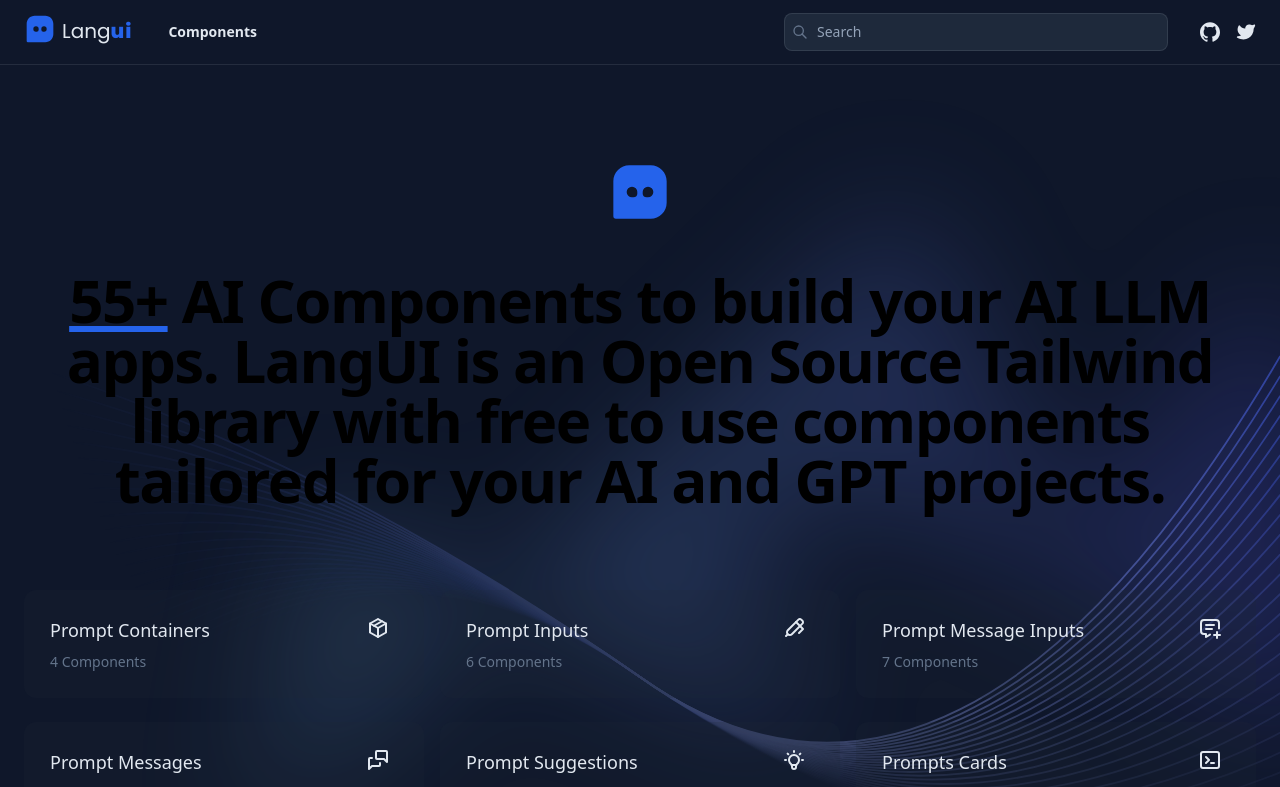
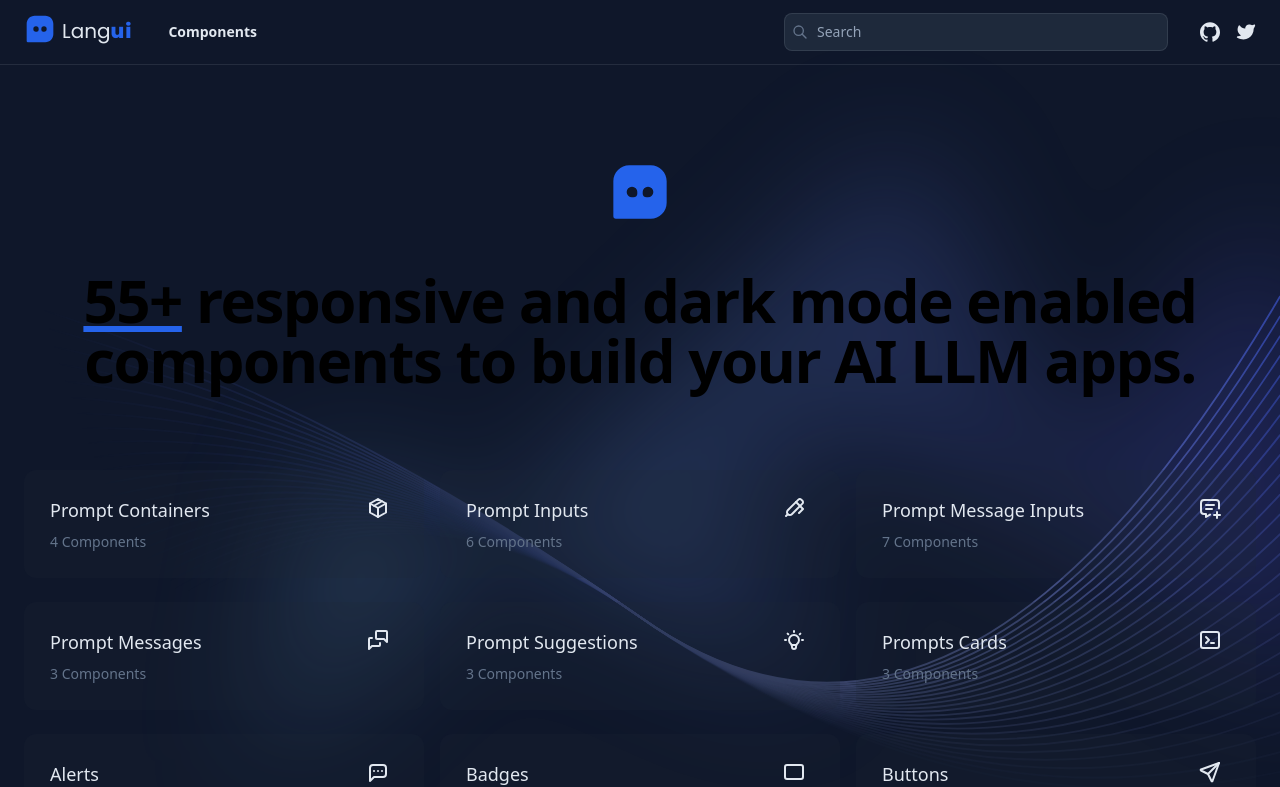
Before and after one commit to bigredheart/langui, a Next.js app: page /components in a window 1280 px wide. Shown: the top 787 px of the page. Built offline with nearby package versions, Linux system fonts and the light colour scheme.

Commit message:
📦 NEW: Add Hero Badge

```diff
--- a/app/[category]/page.jsx
+++ b/app/[category]/page.jsx
@@ -1,12 +1,12 @@
 import matter from 'gray-matter'
 import { join } from 'path'
 import { promises as fs } from 'fs'
-
-import Container from '@component/Container'
+import Link from 'next/link'
 import HeroPattern from '@component/HeroPattern'
 import HeroGradient from '@component/HeroGradient'
 import BrandLogo from '@component/BrandLogo'
 import CollectionGrid from '@component/CollectionGrid'
+import HeroBadge from '@/components/HeroBadge'
 
 export async function generateMetadata({ params }) {
   const { categoryData } = await getCategory(params)
@@ -87,13 +87,13 @@
         <HeroGradient />
         <HeroPattern />
         <div className="mx-auto max-w-7xl px-6 py-24 sm:pb-32 lg:px-3 lg:py-32 xl:px-6">
-          <div className="flex-shrink-0 lg:mx-auto lg:max-w-6xl lg:pt-8 text-center">
+          <div className="flex-shrink-0 text-center lg:mx-auto lg:max-w-6xl lg:pt-8">
             <BrandLogo withText={false} size={'16'} />
 
-            <h1 className="mt-10 text-center text-5xl font-bold tracking-tight bg-clip-text text-transparent bg-gradient-to-r from-gray-200/60 via-gray-200 to-gray-200/60 sm:text-6xl mx-auto">
+            <h1 className="mx-auto mt-10 bg-gradient-to-r from-gray-200/60 via-gray-200 to-gray-200/60 bg-clip-text text-center text-5xl font-bold tracking-tight text-transparent sm:text-6xl">
               <span className="underline decoration-blue-600">55+</span>{' '}
-              AI Components to build your AI LLM apps. LangUI is an Open Source Tailwind library with free to use
-              components tailored for your AI and GPT projects.
+              responsive and dark mode enabled components to build your AI LLM
+              apps.
             </h1>
           </div>
           <div className="mt-10 sm:mt-20">
--- /dev/null
+++ b/src/components/HeroBadge.jsx
@@ -0,0 +1,7 @@
+export default function HeroBadge({ children }) {
+  return (
+    <span className="rounded-full bg-blue-500/10 px-3 py-1 text-center text-xs font-semibold leading-6 text-blue-400 ring-1 ring-inset ring-blue-500/20 sm:text-sm">
+      {children}
+    </span>
+  )
+}
```
